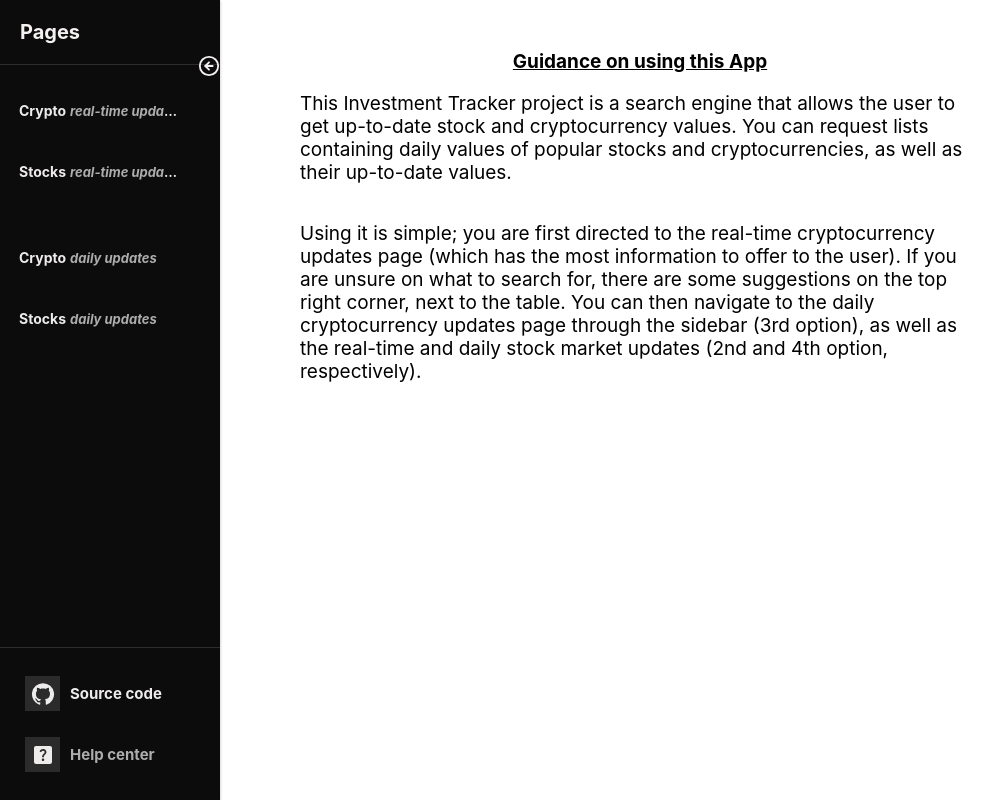
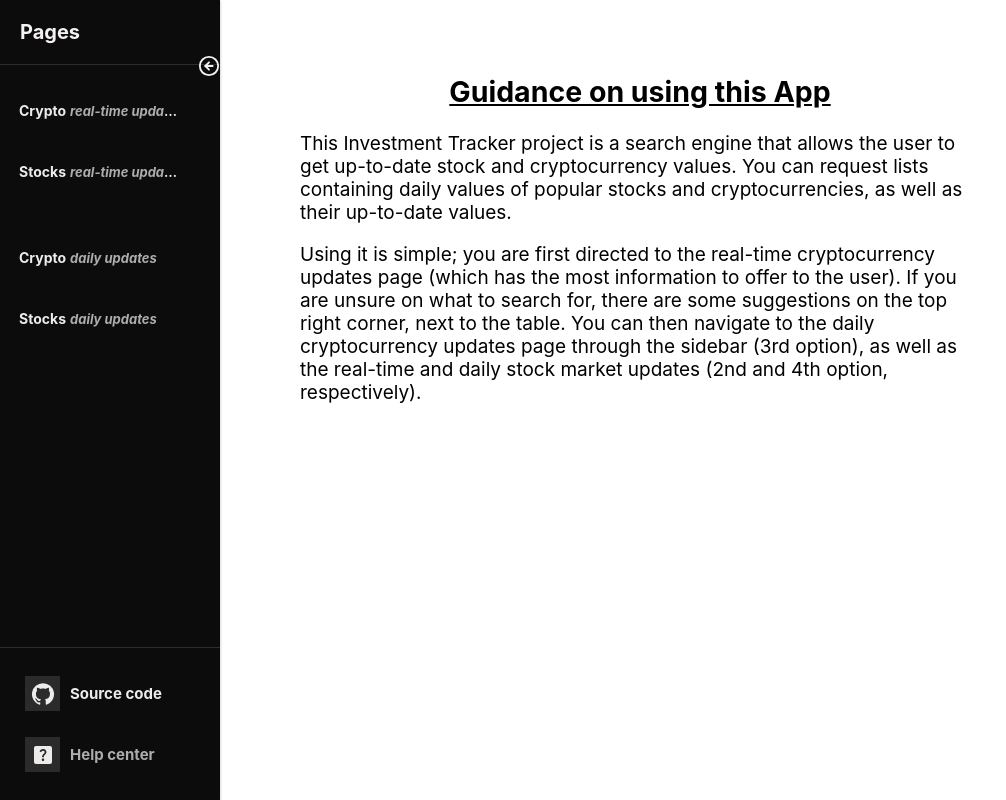
Before and after one commit to KostasSp/Investment-Tracker, a React (Create React App) app in the folder client/: page /help-center in a window 1280 px wide. Shown: the whole page, without its empty margins (0-1006 px from the left). Built offline with nearby package versions, Linux system fonts and the light colour scheme.

Commit message:
add semantic html to help center section, refactor styling

```diff
--- a/client/src/components/help-center/HelpCenter.jsx
+++ b/client/src/components/help-center/HelpCenter.jsx
@@ -4,24 +4,26 @@ import "./HelpCenter.scss";
 const HelpCenter = () => {
   return (
     <div className="help-center">
-      <strong>
+      <section>
+        <h2 className="title">
           <u>Guidance on using this App</u>
-      </strong>
+        </h2>
         <p>
-        This Investment Tracker project is a search engine that allows the user
-        to get up-to-date stock and cryptocurrency values. You can request lists
-        containing daily values of popular stocks and cryptocurrencies, as well
-        as their up-to-date values.
+          This Investment Tracker project is a search engine that allows the
+          user to get up-to-date stock and cryptocurrency values. You can
+          request lists containing daily values of popular stocks and
+          cryptocurrencies, as well as their up-to-date values.
         </p>
         <p>
           Using it is simple; you are first directed to the real-time
-        cryptocurrency updates page (which has the most information to offer to
-        the user). If you are unsure on what to search for, there are some
+          cryptocurrency updates page (which has the most information to offer
+          to the user). If you are unsure on what to search for, there are some
           suggestions on the top right corner, next to the table. You can then
           navigate to the daily cryptocurrency updates page through the sidebar
           (3rd option), as well as the real-time and daily stock market updates
           (2nd and 4th option, respectively).
         </p>
+      </section>
     </div>
   );
 };
--- a/client/src/components/help-center/HelpCenter.scss
+++ b/client/src/components/help-center/HelpCenter.scss
@@ -1,9 +1,9 @@
 .help-center {
-  display: flex;
-  align-items: center;
-  justify-content: center;
-  flex-direction: column;
   padding: 50px 300px 40px 300px;
   margin-top: 0;
   font-size: 19px;
 }
+
+.help-center .title {
+  text-align: center;
+}
--- a/client/src/components/input-field/InputField.jsx
+++ b/client/src/components/input-field/InputField.jsx
@@ -6,7 +6,7 @@ const InputField = (props) => {
   const [input, setInput] = useState("");
   const [isValid, setIsValid] = useState(false);
 
-  //blocks searching with fewer than the least amount of characters that any stock/crypto would have, or numbers
+  //blocks searching with numbers, or fewer than the least amount of characters that any stock/crypto would have
   useEffect(() => {
     if (typeof input === "undefined") return;
     input.length < 1 || /\d/.test(input) ? setIsValid(false) : setIsValid(true);
```
Lines whose indentation alone changed are shown as unchanged.
